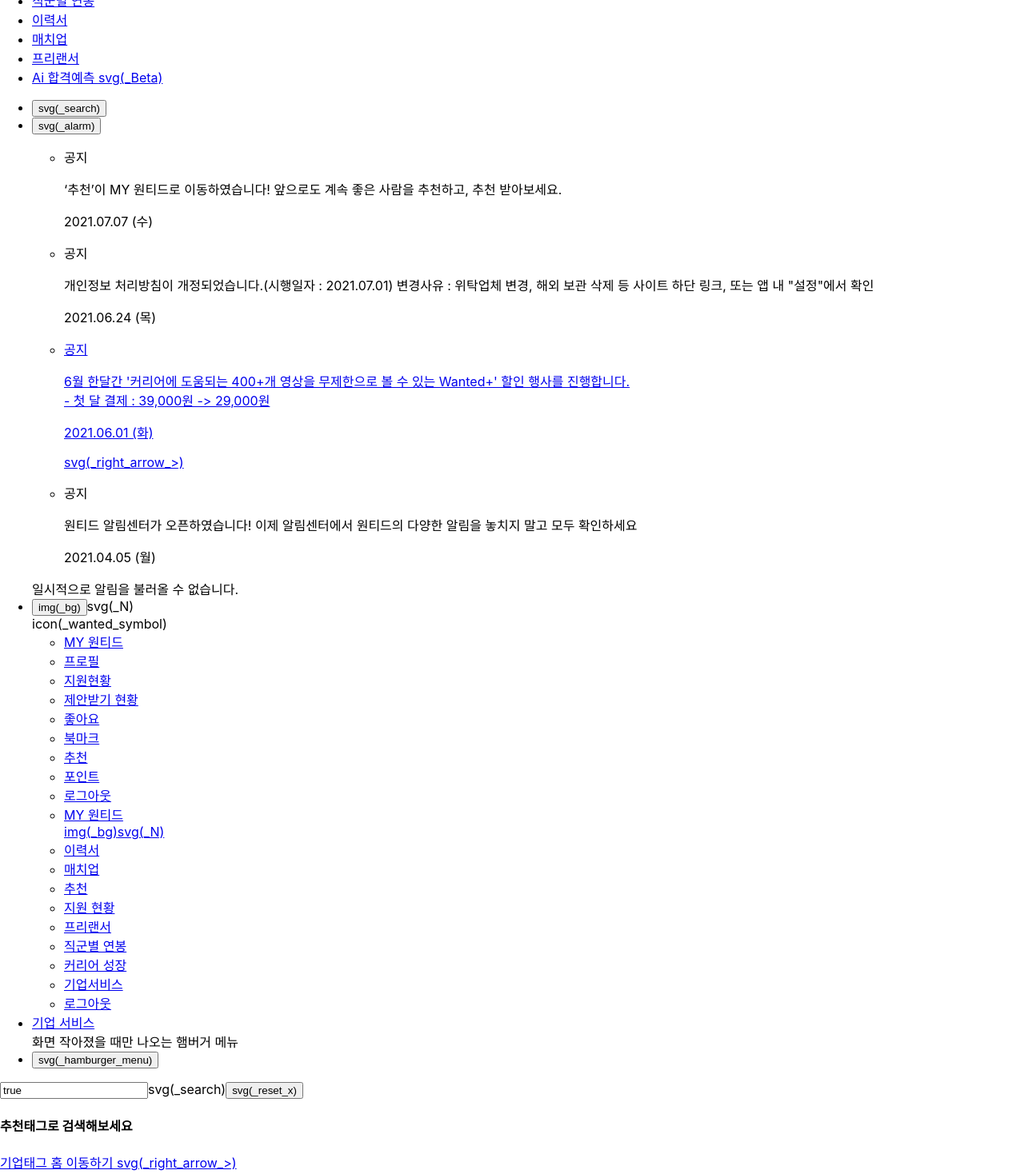
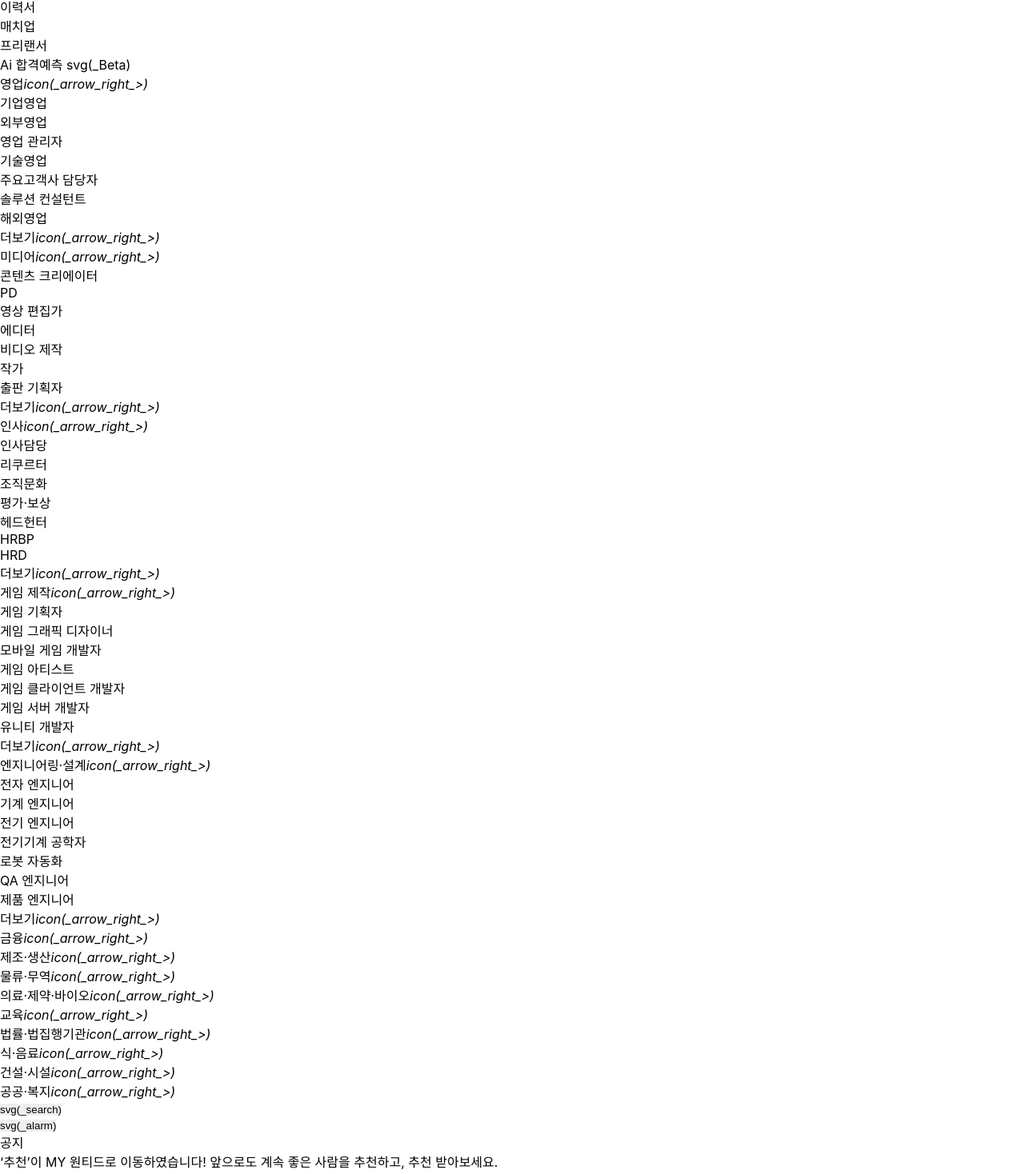
Before and after one commit to NariP/GNB, a React (Create React App) app: page / in a window 1280 px wide. Shown: the part 120-1588 px from the top of the page at 80% size. Built offline with nearby package versions, Linux system fonts and the light colour scheme.

Commit message:
gnb-4: html 작성하기 & 공통 스타일 적용

```diff
--- a/src/components/NavBar.js
+++ b/src/components/NavBar.js
@@ -43,6 +43,235 @@
 							</a>
 						</li>
 					</ul>
+					{/*드롭다운 메뉴*/}
+					<div>
+						<div className='container'>
+							<div className='row'>
+								<div>
+									<a href='/'>
+										<h2>
+											영업<i>icon(_arrow_right_>)</i>
+										</h2>
+									</a>
+									<a href='/'>
+										<h3>기업영업</h3>
+									</a>
+									<a href='/'>
+										<h3>외부영업</h3>
+									</a>
+									<a href='/'>
+										<h3>영업 관리자</h3>
+									</a>
+									<a href='/'>
+										<h3>기술영업</h3>
+									</a>
+									<a href='/'>
+										<h3>주요고객사 담당자</h3>
+									</a>
+									<a href='/'>
+										<h3>솔루션 컨설턴트</h3>
+									</a>
+									<a href='/'>
+										<h3>해외영업</h3>
+									</a>
+									<a href='/'>
+										<h3>
+											더보기<i>icon(_arrow_right_>)</i>
+										</h3>
+									</a>
+								</div>
+								<div>
+									<a href='/'>
+										<h2>
+											미디어<i>icon(_arrow_right_>)</i>
+										</h2>
+									</a>
+									<a href='/'>
+										<h3>콘텐츠 크리에이터</h3>
+									</a>
+									<a href='/'>
+										<h3>PD</h3>
+									</a>
+									<a href='/'>
+										<h3>영상 편집가</h3>
+									</a>
+									<a href='/'>
+										<h3>에디터</h3>
+									</a>
+									<a href='/'>
+										<h3>비디오 제작</h3>
+									</a>
+									<a href='/'>
+										<h3>작가</h3>
+									</a>
+									<a href='/'>
+										<h3>출판 기획자</h3>
+									</a>
+									<a href='/'>
+										<h3>
+											더보기<i>icon(_arrow_right_>)</i>
+										</h3>
+									</a>
+								</div>
+								<div>
+									<a href='/'>
+										<h2>
+											인사<i>icon(_arrow_right_>)</i>
+										</h2>
+									</a>
+									<a href='/'>
+										<h3>인사담당</h3>
+									</a>
+									<a href='/'>
+										<h3>리쿠르터</h3>
+									</a>
+									<a href='/'>
+										<h3>조직문화</h3>
+									</a>
+									<a href='/'>
+										<h3>평가·보상</h3>
+									</a>
+									<a href='/'>
+										<h3>헤드헌터</h3>
+									</a>
+									<a href='/'>
+										<h3>HRBP</h3>
+									</a>
+									<a href='/'>
+										<h3>HRD</h3>
+									</a>
+									<a href='/'>
+										<h3>
+											더보기<i>icon(_arrow_right_>)</i>
+										</h3>
+									</a>
+								</div>
+								<div>
+									<a href='/'>
+										<h2>
+											게임 제작
+											<i>icon(_arrow_right_>)</i>
+										</h2>
+									</a>
+									<a href='/'>
+										<h3>게임 기획자</h3>
+									</a>
+									<a href='/'>
+										<h3>게임 그래픽 디자이너</h3>
+									</a>
+									<a href='/'>
+										<h3>모바일 게임 개발자</h3>
+									</a>
+									<a href='/'>
+										<h3>게임 아티스트</h3>
+									</a>
+									<a href='/'>
+										<h3>게임 클라이언트 개발자</h3>
+									</a>
+									<a href='/'>
+										<h3>게임 서버 개발자</h3>
+									</a>
+									<a href='/'>
+										<h3>유니티 개발자</h3>
+									</a>
+									<a href='/'>
+										<h3>
+											더보기<i>icon(_arrow_right_>)</i>
+										</h3>
+									</a>
+								</div>
+								<div>
+									<a href='/'>
+										<h2>
+											엔지니어링·설계
+											<i>icon(_arrow_right_>)</i>
+										</h2>
+									</a>
+									<a href='/'>
+										<h3>전자 엔지니어</h3>
+									</a>
+									<a href='/'>
+										<h3>기계 엔지니어</h3>
+									</a>
+									<a href='/'>
+										<h3>전기 엔지니어</h3>
+									</a>
+									<a href='/'>
+										<h3>전기기계 공학자</h3>
+									</a>
+									<a href='/'>
+										<h3>로봇 자동화</h3>
+									</a>
+									<a href='/'>
+										<h3>QA 엔지니어</h3>
+									</a>
+									<a href='/'>
+										<h3>제품 엔지니어</h3>
+									</a>
+									<a href='/'>
+										<h3>
+											더보기<i>icon(_arrow_right_>)</i>
+										</h3>
+									</a>
+								</div>
+								<div>
+									<a href='/'>
+										<h2>
+											금융<i>icon(_arrow_right_>)</i>
+										</h2>
+									</a>
+									<a href='/'>
+										<h2>
+											제조·생산
+											<i>icon(_arrow_right_>)</i>
+										</h2>
+									</a>
+									<a href='/'>
+										<h2>
+											물류·무역
+											<i>icon(_arrow_right_>)</i>
+										</h2>
+									</a>
+									<a href='/'>
+										<h2>
+											의료·제약·바이오
+											<i>icon(_arrow_right_>)</i>
+										</h2>
+									</a>
+									<a href='/'>
+										<h2>
+											교육
+											<i>icon(_arrow_right_>)</i>
+										</h2>
+									</a>
+									<a href='/'>
+										<h2>
+											법률·법집행기관
+											<i>icon(_arrow_right_>)</i>
+										</h2>
+									</a>
+									<a href='/'>
+										<h2>
+											식·음료
+											<i>icon(_arrow_right_>)</i>
+										</h2>
+									</a>
+									<a href='/'>
+										<h2>
+											건설·시설
+											<i>icon(_arrow_right_>)</i>
+										</h2>
+									</a>
+									<a href='/'>
+										<h2>
+											공공·복지
+											<i>icon(_arrow_right_>)</i>
+										</h2>
+									</a>
+								</div>
+							</div>
+						</div>
+					</div>
 					<aside>
 						<ul>
 							<li>
--- a/src/index.css
+++ /dev/null
@@ -1,13 +0,0 @@
-body {
-  margin: 0;
-  font-family: -apple-system, BlinkMacSystemFont, 'Segoe UI', 'Roboto', 'Oxygen',
-    'Ubuntu', 'Cantarell', 'Fira Sans', 'Droid Sans', 'Helvetica Neue',
-    sans-serif;
-  -webkit-font-smoothing: antialiased;
-  -moz-osx-font-smoothing: grayscale;
-}
-
-code {
-  font-family: source-code-pro, Menlo, Monaco, Consolas, 'Courier New',
-    monospace;
-}
--- /dev/null
+++ b/src/index.scss
@@ -0,0 +1,64 @@
+@mixin reset_h() {
+  margin: 0;
+  font-size: 1em;
+  font-weight: normal;
+}
+
+body {
+  margin: 0;
+  padding: 0;
+  font-family: -apple-system, BlinkMacSystemFont, 'Segoe UI', 'Roboto', 'Oxygen',
+    'Ubuntu', 'Cantarell', 'Fira Sans', 'Droid Sans', 'Helvetica Neue',
+    sans-serif;
+  -webkit-font-smoothing: antialiased;
+  -moz-osx-font-smoothing: grayscale;
+}
+
+code {
+  font-family: source-code-pro, Menlo, Monaco, Consolas, 'Courier New',
+    monospace;
+}
+
+p {
+  margin: 0;
+}
+
+a {
+  color: black;
+  text-decoration: none;
+  outline: none;
+}
+
+button {
+  padding: 0;
+  border: none;
+  outline-style: none;
+  cursor: pointer;
+}
+
+input {
+  border: none;
+  outline-style: none;
+}
+
+ul {
+  padding: 0;
+  margin: 0;
+  list-style-type: none;
+}
+
+li {
+  list-style: none;
+}
+
+h2 {
+  @include reset_h();
+}
+
+h3 {
+  @include reset_h();
+}
+
+h4 {
+  @include reset_h();
+}
```
Also changed, not shown: src/index.js (+9 -9 lines).
